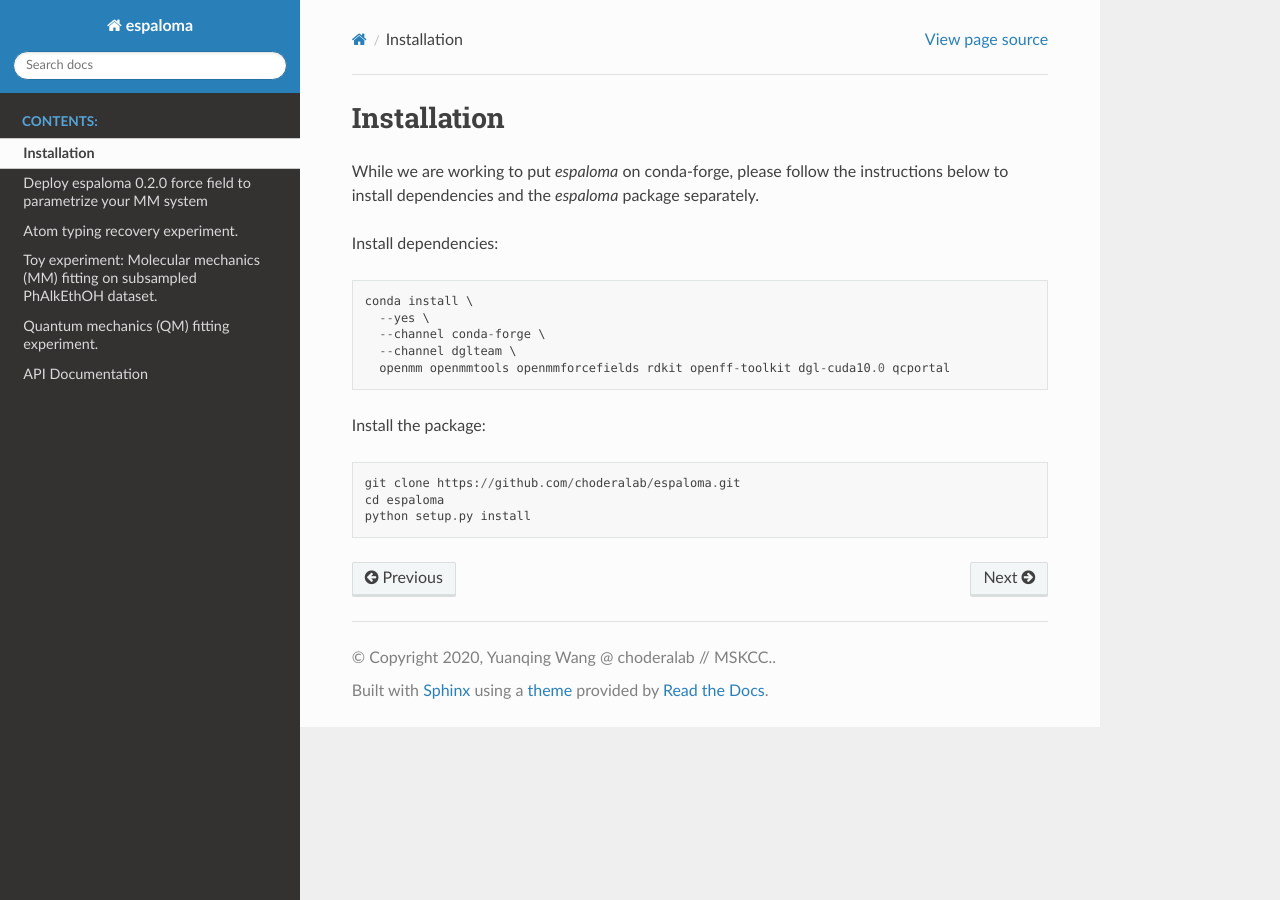
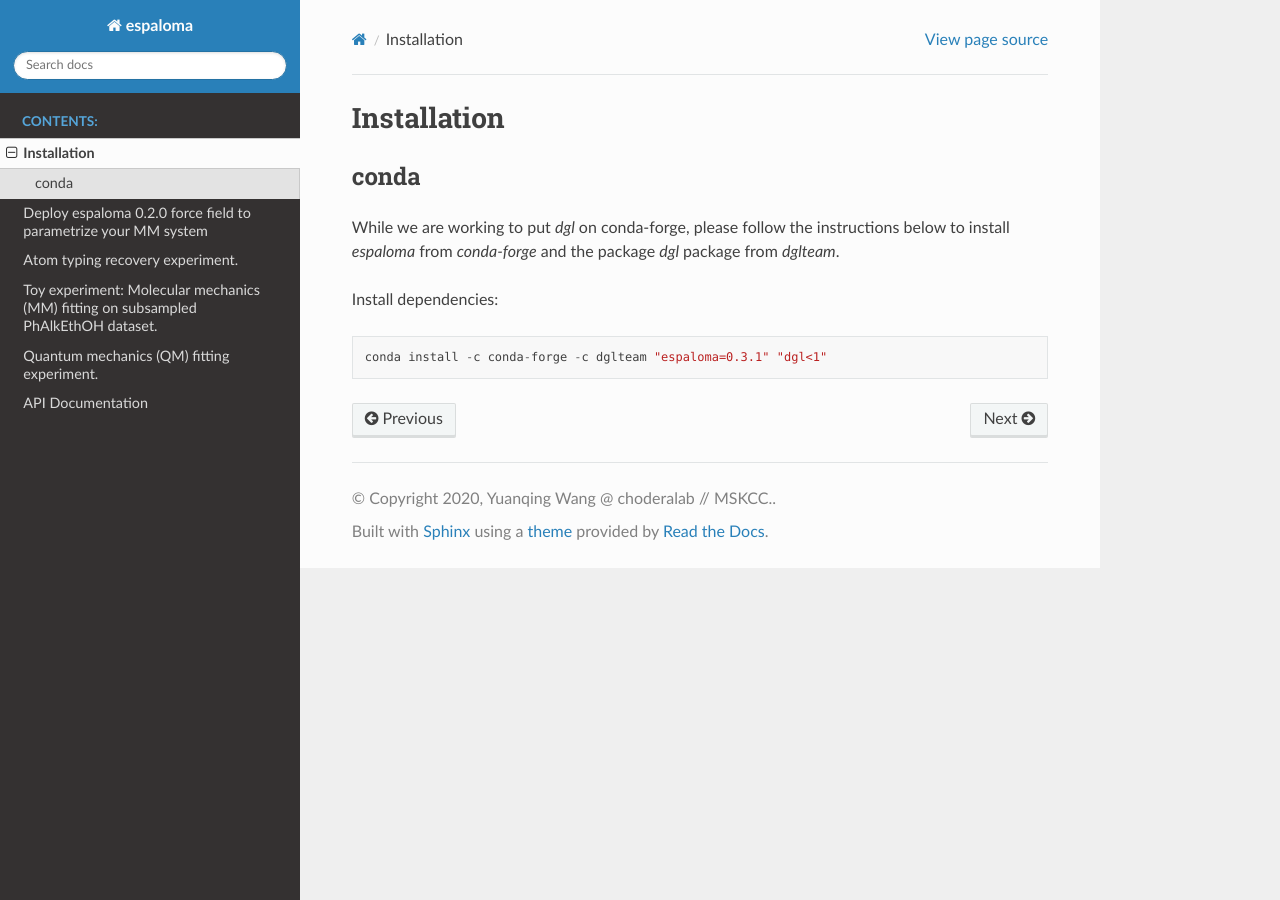
Before and after one commit to choderalab/espaloma, a Sphinx documentation site: the page built from docs/install.rst, in a window 1280 px wide. Built offline with Sphinx 7.4.7 and the Read the Docs theme 2.0.0, drawn with Linux system fonts in a browser that asks for light colours.

Commit message:
update installer docs

```diff
--- a/docs/install.rst
+++ b/docs/install.rst
@@ -1,19 +1,11 @@
 Installation
 ============
 
-While we are working to put `espaloma` on conda-forge, please follow the instructions below to install dependencies and the `espaloma` package separately.
+conda
+-----
+
+While we are working to put `dgl` on conda-forge, please follow the instructions below to install `espaloma` from `conda-forge` and the package `dgl` package from `dglteam`.
 
 Install dependencies::
 
-    conda install \
-      --yes \
-      --channel conda-forge \
-      --channel dglteam \
-      openmm openmmtools openmmforcefields rdkit openff-toolkit dgl-cuda10.0 qcportal
-
-
-Install the package::
-
-    git clone https://github.com/choderalab/espaloma.git
-    cd espaloma
-    python setup.py install
+    conda install -c conda-forge -c dglteam "espaloma=0.3.1" "dgl<1"
```
Also changed, not shown: README.md (+1 -1 lines).
